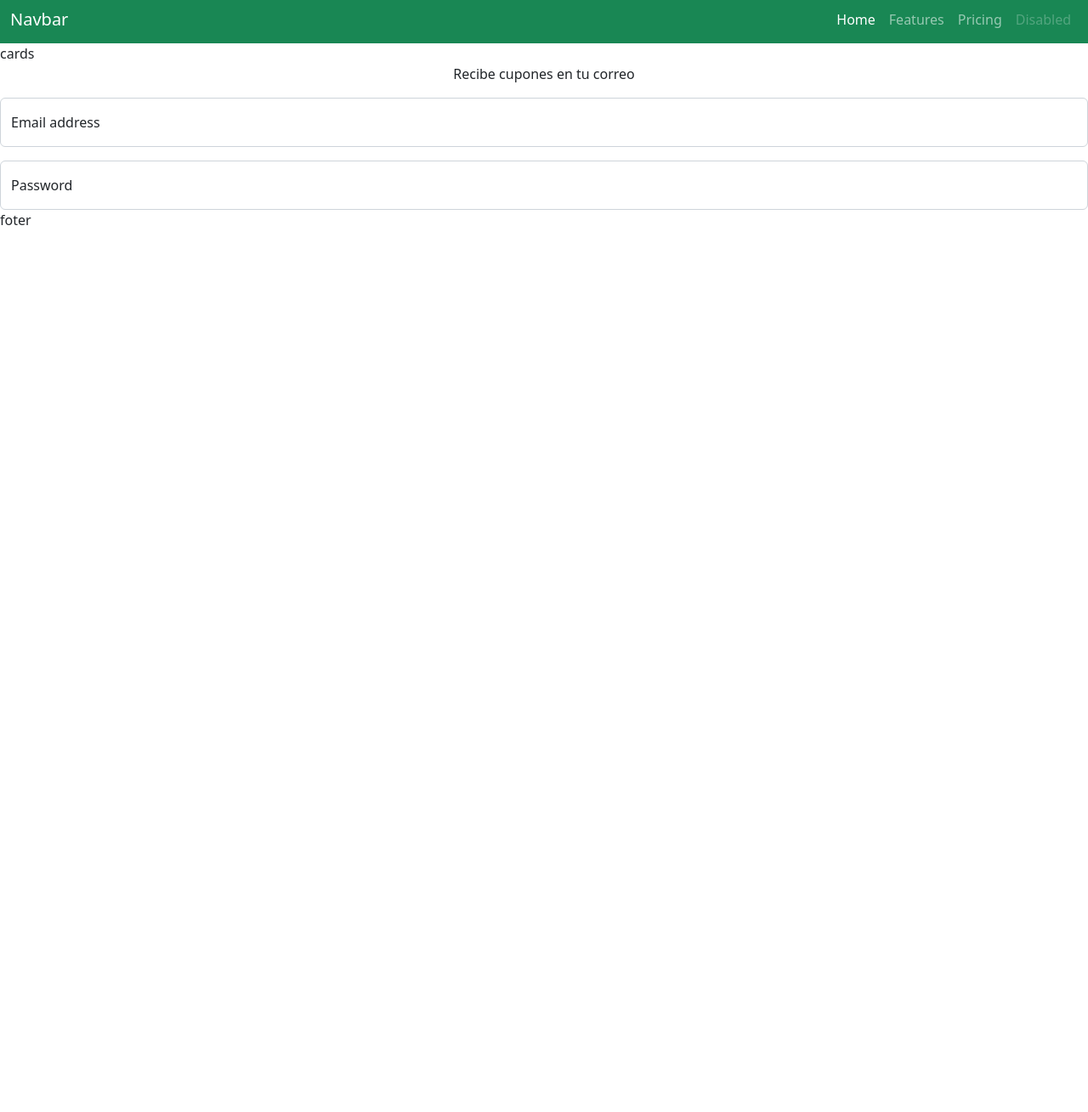
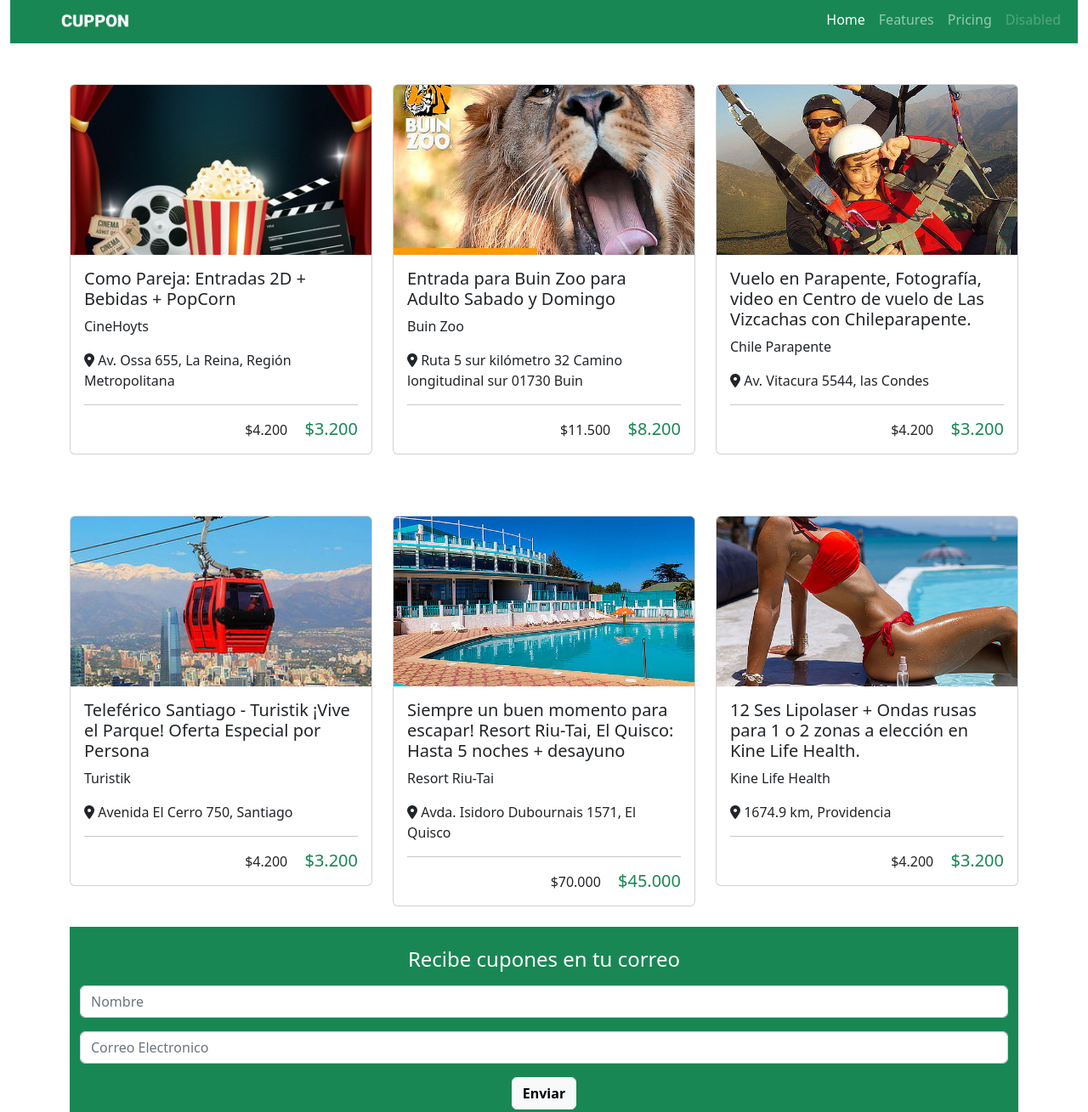
Before and after one commit to gxmario1/Cuppon, a plain HTML site: page index.html in a window 1280 px wide. Shown: the part 5-1314 px from the top of the page at 85% size. Before the commit the page ends 800 px from the top, so only its background shows below. Drawn offline with nearby package versions, Linux system fonts and the light colour scheme.

Commit message:
Trabajo terminado

```diff
--- a/assets/css/style.css
+++ b/assets/css/style.css
@@ -0,0 +1,15 @@
+body{
+    font-family: 'Roboto', sans-serif;
+}
+footer img{
+    width: 70px;
+}
+
+.navbar-brand img{
+    width: 80px;
+}
+.card img{
+    width: 100%;
+    height: 200px;
+    object-fit: cover;
+}
--- a/index.html
+++ b/index.html
@@ -5,14 +5,19 @@
     <meta http-equiv="X-UA-Compatible" content="IE=edge">
     <meta name="viewport" content="width=device-width, initial-scale=1.0">
     <title>Cuppon</title>
+
+    <link rel="preconnect" href="https://fonts.googleapis.com">
+    <link rel="preconnect" href="https://fonts.gstatic.com" crossorigin>
+    <link href="https://fonts.googleapis.com/css2?family=Roboto:wght@300;500&display=swap" rel="stylesheet">
     <link rel="stylesheet" href="/assets/css/style.css">
-    <!-- CSS only -->
-<link href="https://cdn.jsdelivr.net/npm/bootstrap@5.2.1/dist/css/bootstrap.min.css" rel="stylesheet" integrity="sha384-iYQeCzEYFbKjA/T2uDLTpkwGzCiq6soy8tYaI1GyVh/UjpbCx/TYkiZhlZB6+fzT" crossorigin="anonymous">
-</head>
+    <link href="https://cdn.jsdelivr.net/npm/bootstrap@5.2.1/dist/css/bootstrap.min.css" rel="stylesheet" integrity="sha384-iYQeCzEYFbKjA/T2uDLTpkwGzCiq6soy8tYaI1GyVh/UjpbCx/TYkiZhlZB6+fzT" crossorigin="anonymous">
+    <script src="https://kit.fontawesome.com/c648a843cd.js" crossorigin="anonymous"></script>
+  </head>
 <body>
+  <div class="container-fluid">
     <nav class="navbar navbar-expand-lg bg-success navbar-dark">
         <div class="container-fluid">
-          <a class="navbar-brand" href="#">Navbar</a>
+          <a class="navbar-brand px-5" href="#"><img src="/assets/img/logo-white.png" alt="cine"></a>
           <button class="navbar-toggler" type="button" data-bs-toggle="collapse" data-bs-target="#navbarNavAltMarkup" aria-controls="navbarNavAltMarkup" aria-expanded="false" aria-label="Toggle navigation">
             <span class="navbar-toggler-icon"></span>
           </button>
@@ -26,22 +31,126 @@
           </div>
         </div>
       </nav>
-     <div>
-        cards
-    </div>
-    <div>
-        <p class="text-center">Recibe cupones en tu correo</p></div>
-    <div class="form-floating mb-3">
-        <input type="email" class="form-control" id="floatingInput" placeholder="name@example.com">
-        <label for="floatingInput">Email address</label>
-      </div>
-      <div class="form-floating">
-        <input type="password" class="form-control" id="floatingPassword" placeholder="Password">
-        <label for="floatingPassword">Password</label>
-      </div>
-    </div>
-<footer>foter</footer>
+      <div class="container">
+        <div class="row">
+          <div class="col-xs-12 col-md-6 col-lg-4 mt-4">
+            <div class="card mx-auto my-4">
+              <img src="/assets/img/cine.jpg" class="card-img-top" alt="...">
+                <div class="card-body">
+                  <h5 class="card-title">Como Pareja: Entradas 2D + Bebidas + PopCorn</h5>
+                    <p class="card-text">CineHoyts</p>
+                    <p class="card-text">
+                        <i class="fa-solid fa-location-dot"></i> Av. Ossa 655, La Reina, Región Metropolitana
+                    </p>
+                  <hr>
+                  <div class="text-end">
+                    <span class="fw-light">$4.200</span>
+                      <h5 class="text-success d-inline ms-3">$3.200</h5>
+                  </div>
+                </div>
+            </div>
+          </div>
+          <div class="col-xs-12 col-md-6 col-lg-4 mt-4">
+            <div class="card mx-auto my-4">
+              <img src="/assets/img/zoo.jpg" class="card-img-top" alt="...">
+                <div class="card-body">
+                  <h5 class="card-title">Entrada para Buin Zoo para Adulto Sabado y Domingo</h5>
+                    <p class="card-text">Buin Zoo</p>
+                    <p class="card-text">
+                        <i class="fa-solid fa-location-dot"></i> Ruta 5 sur kilómetro 32 Camino longitudinal sur 01730 Buin
+                    </p>
+                  <hr>
+                  <div class="text-end">
+                    <span class="fw-light">$11.500</span>
+                      <h5 class="text-success d-inline ms-3">$8.200</h5>
+                  </div>
+                </div>
+            </div>
+          </div>
+          <div class="col-xs-12 col-md-6 col-lg-4 mt-4">
+            <div class="card mx-auto my-4">
+              <img src="/assets/img/vuelo.jpg" class="card-img-top" alt="...">
+                <div class="card-body">
+                  <h5 class="card-title">Vuelo en Parapente, Fotografía, video en Centro de vuelo de Las Vizcachas con Chileparapente.</h5>
+                    <p class="card-text">Chile Parapente</p>
+                    <p class="card-text">
+                        <i class="fa-solid fa-location-dot"></i> Av. Vitacura 5544, las Condes
+                    </p>
+                  <hr>
+                  <div class="text-end">
+                    <span class="fw-light">$4.200</span>
+                      <h5 class="text-success d-inline ms-3">$3.200</h5>
+                  </div>
+                </div>
+            </div>
+          </div>
+          <div class="col-xs-12 col-md-6 col-lg-4 mt-4">
+            <div class="card mx-auto my-4">
+              <img src="/assets/img/teleferico.jpg" class="card-img-top" alt="...">
+                <div class="card-body">
+                  <h5 class="card-title">Teleférico Santiago - Turistik ¡Vive el Parque! Oferta Especial por Persona</h5>
+                    <p class="card-text">Turistik</p>
+                    <p class="card-text">
+                        <i class="fa-solid fa-location-dot"></i> Avenida El Cerro 750, Santiago
+                    </p>
+                  <hr>
+                  <div class="text-end">
+                    <span class="fw-light">$4.200</span>
+                      <h5 class="text-success d-inline ms-3">$3.200</h5>
+                  </div>
+                </div>
+            </div>
+          </div>
+          <div class="col-xs-12 col-md-6 col-lg-4 mt-4">
+            <div class="card mx-auto my-4">
+              <img src="/assets/img/resort.jpg" class="card-img-top" alt="...">
+                <div class="card-body">
+                  <h5 class="card-title">Siempre un buen momento para escapar! Resort Riu-Tai, El Quisco: Hasta 5 noches + desayuno</h5>
+                    <p class="card-text">Resort Riu-Tai</p>
+                    <p class="card-text">
+                        <i class="fa-solid fa-location-dot"></i> Avda. Isidoro Dubournais 1571, El Quisco
+                    </p>
+                  <hr>
+                  <div class="text-end">
+                    <span class="fw-light">$70.000</span>
+                      <h5 class="text-success d-inline ms-3">$45.000</h5>
+                  </div>
+                </div>
+            </div>
+          </div>
+          <div class="col-xs-12 col-md-6 col-lg-4 mt-4">
+            <div class="card mx-auto my-4">
+              <img src="/assets/img/lipolaser.jpg" class="card-img-top" alt="...">
+                <div class="card-body">
+                  <h5 class="card-title">12 Ses Lipolaser + Ondas rusas para 1 o 2 zonas a elección en Kine Life Health.</h5>
+                    <p class="card-text">Kine Life Health</p>
+                    <p class="card-text">
+                        <i class="fa-solid fa-location-dot"></i> 1674.9 km, Providencia
+                    </p>
+                  <hr>
+                  <div class="text-end">
+                    <span class="fw-light">$4.200</span>
+                      <h5 class="text-success d-inline ms-3">$3.200</h5>
+                  </div>
+                </div>
+            </div>
+          </div>
+        </div>
+        <form class="bg-success text-white text-center py-4">
+            <div class="container">
+              <h4>Recibe cupones en tu correo</h4>
+              <input type="text" class="form-control mt-3" placeholder="Nombre">
+              <input type="email" class="form-control mt-3" placeholder="Correo Electronico">
+              <button type="button" class="btn btn-light mt-3 fw-bold">Enviar</button>
+
+            </div>
+        </form>
+          <footer class="text-center">
+            <img src="/assets/img/logo-black.png" alt="" class="mt-3">
+            <p class="text-secondary">© 2018 Cuppon Latam. Todos los derechos reservados.</p>
+            </footer>
+  </div>
     <!-- JavaScript Bundle with Popper -->
-<script src="https://cdn.jsdelivr.net/npm/bootstrap@5.2.1/dist/js/bootstrap.bundle.min.js" integrity="sha384-u1OknCvxWvY5kfmNBILK2hRnQC3Pr17a+RTT6rIHI7NnikvbZlHgTPOOmMi466C8" crossorigin="anonymous"></script>
+  <script src="https://cdn.jsdelivr.net/npm/bootstrap@5.2.1/dist/js/bootstrap.bundle.min.js" integrity="sha384-u1OknCvxWvY5kfmNBILK2hRnQC3Pr17a+RTT6rIHI7NnikvbZlHgTPOOmMi466C8" crossorigin="anonymous"></script>
 </body>
 </html>
```
Also changed, not shown: assets/img/cine.jpg (added), assets/img/lipolaser.jpg (added), assets/img/resort.jpg (added), assets/img/teleferico.jpg (added), assets/img/vuelo.jpg (added), assets/img/zoo.jpg (added).
